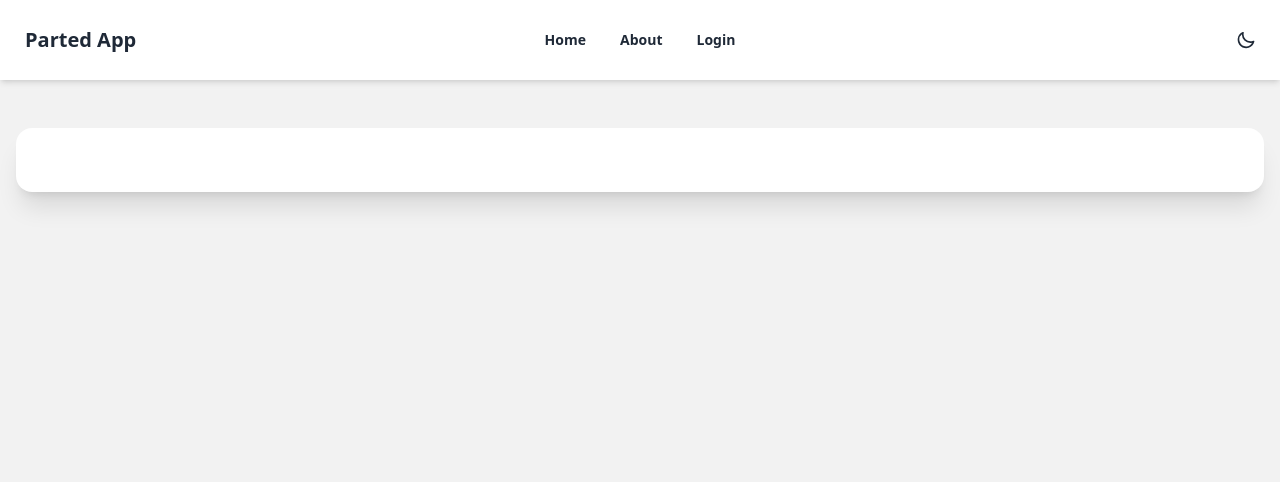
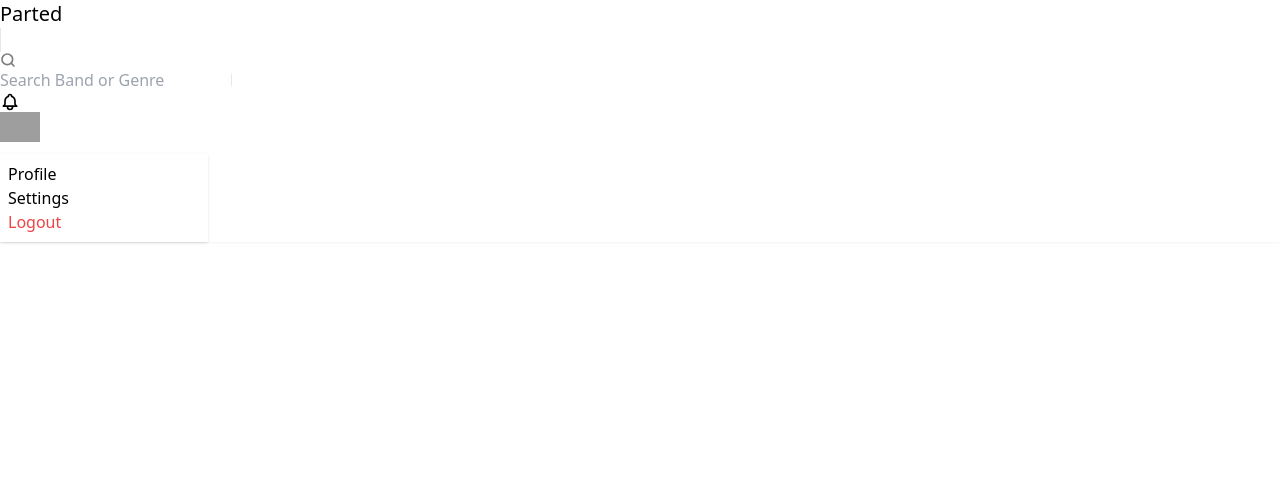
Before and after one commit to gopar/parted, a Django app: template apps/templates/base/base.html in a window 1280 px wide. Shown: the top 482 px of the page. Run offline with Django 5.2, Linux system fonts and the light colour scheme; the template is opened without the code that fills it, so the values that code supplies are empty; some libraries are stand-ins or nearby versions; grey boxes are pictures that could not be loaded.

Commit message:
Decent looking login landing page

```diff
--- a/apps/templates/base/base.html
+++ b/apps/templates/base/base.html
@@ -20,39 +20,71 @@
     {% block extra_head %}
     {% endblock extra_head %}
 
+
+    <!-- Seems to break with tailwind 4 even though docs say its the main target?? -->
+    <!-- <script src="https://cdn.jsdelivr.net/npm/@tailwindcss/browser@4.0.9"></script> -->
     <script src="https://cdn.tailwindcss.com"></script>
-    <link rel="stylesheet" href="https://cdnjs.cloudflare.com/ajax/libs/daisyui/4.12.23/full.css"
-          type="text/css"
-          media="screen" />
+    <link href="https://cdn.jsdelivr.net/npm/daisyui@5.0.0" rel="stylesheet" type="text/css" />
+    <link href="https://cdn.jsdelivr.net/npm/daisyui@5.0.0/themes.css" rel="stylesheet" type="text/css" />
   </head>
+
   <body class="flex flex-col min-h-screen bg-base-200 text-base-content">
     {# Navigation bar #}
-    <nav class="navbar bg-base-100 shadow-md">
+    <nav class="navbar bg-base-100 shadow-sm">
+      <!-- Left: App Name -->
       <div class="navbar-start">
-        <a class="btn btn-ghost text-xl" href="{% url 'index' %}">Parted App</a>
+        <a class="btn btn-ghost text-xl">Parted</a>
       </div>
 
-      <div class="navbar-center hidden lg:flex">
-        <ul class="menu menu-horizontal px-1">
-          {% include "base/partials/menu_items.html" with btn_class="btn btn-ghost" %}
-        </ul>
+      <!-- Center: Search Bar -->
+      <div class="navbar-center w-1/2">
+        <label class="input w-full border rounded-lg">
+          <svg class="h-[1em] opacity-50" xmlns="http://www.w3.org/2000/svg" viewBox="0 0 24 24"><g stroke-linejoin="round" stroke-linecap="round" stroke-width="2.5" fill="none" stroke="currentColor"><circle cx="11" cy="11" r="8"></circle><path d="m21 21-4.3-4.3"></path></g></svg>
+          <input type="search" required placeholder="Search Band or Genre"/>
+        </label>
       </div>
 
-      <div class="navbar-end">
-        <label class="swap swap-rotate mr-4">
-          <input type="checkbox" class="theme-controller" value="dark" />
-          <svg class="swap-on fill-current w-5 h-5" xmlns="http://www.w3.org/2000/svg" viewBox="0 0 24 24"><path d="M5.64,17l-.71.71a1,1,0,0,0,0,1.41,1,1,0,0,0,1.41,0l.71-.71A1,1,0,0,0,5.64,17ZM5,12a1,1,0,0,0-1-1H3a1,1,0,0,0,0,2H4A1,1,0,0,0,5,12Zm7-7a1,1,0,0,0,1-1V3a1,1,0,0,0-2,0V4A1,1,0,0,0,12,5ZM5.64,7.05a1,1,0,0,0,.7.29,1,1,0,0,0,.71-.29,1,1,0,0,0,0-1.41l-.71-.71A1,1,0,0,0,4.93,6.34Zm12,.29a1,1,0,0,0,.7-.29l.71-.71a1,1,0,1,0-1.41-1.41L17,5.64a1,1,0,0,0,0,1.41A1,1,0,0,0,17.66,7.34ZM21,11H20a1,1,0,0,0,0,2h1a1,1,0,0,0,0-2Zm-9,8a1,1,0,0,0-1,1v1a1,1,0,0,0,2,0V20A1,1,0,0,0,12,19ZM18.36,17A1,1,0,0,0,17,18.36l.71.71a1,1,0,0,0,1.41,0,1,1,0,0,0,0-1.41ZM12,6.5A5.5,5.5,0,1,0,17.5,12,5.51,5.51,0,0,0,12,6.5Zm0,9A3.5,3.5,0,1,1,15.5,12,3.5,3.5,0,0,1,12,15.5Z"/></svg>
-          <svg class="swap-off fill-current w-5 h-5" xmlns="http://www.w3.org/2000/svg" viewBox="0 0 24 24"><path d="M21.64,13a1,1,0,0,0-1.05-.14,8.05,8.05,0,0,1-3.37.73A8.15,8.15,0,0,1,9.08,5.49a8.59,8.59,0,0,1,.25-2A1,1,0,0,0,8,2.36,10.14,10.14,0,1,0,22,14.05,1,1,0,0,0,21.64,13Zm-9.5,6.69A8.14,8.14,0,0,1,7.08,5.22v.27A10.15,10.15,0,0,0,17.22,15.63a9.79,9.79,0,0,0,2.1-.22A8.11,8.11,0,0,1,12.14,19.73Z"/></svg>
-        </label>
+      <!-- Right: Alert Button & Profile Dropdown -->
+      <div class="navbar-end gap-2">
+        <!-- Alert Button -->
+        <a href="#" class="btn btn-ghost btn-circle">
+          <div class="indicator">
+            <svg
+              xmlns="http://www.w3.org/2000/svg"
+              class="h-5 w-5"
+              fill="none"
+              viewBox="0 0 24 24"
+              stroke="currentColor"
+            >
+              <path
+                stroke-linecap="round"
+                stroke-linejoin="round"
+                stroke-width="2"
+                d="M15 17h5l-1.405-1.405A2.032 2.032 0 0118 14.158V11a6.002 6.002 0 00-4-5.659V5a2 2 0 10-4 0v.341C7.67 6.165 6 8.388 6 11v3.159c0 .538-.214 1.055-.595 1.436L4 17h5m6 0v1a3 3 0 11-6 0v-1m6 0H9"
+              />
+            </svg>
+            <span class="badge badge-xs badge-primary indicator-item"></span>
+          </div>
+        </a>
 
-        <div class="lg:hidden dropdown dropdown-end">
-          <label tabindex="0" class="btn btn-ghost">
-            <svg class="w-6 h-6" xmlns="http://www.w3.org/2000/svg" fill="none" viewBox="0 0 24 24" stroke="currentColor">
-              <path stroke-linecap="round" stroke-linejoin="round" stroke-width="2" d="M4 6h16M4 12h16m-7 6h7" />
-            </svg>
-          </label>
-          <ul tabindex="0" class="menu menu-sm dropdown-content mt-3 z-[1] p-2 shadow bg-base-100 rounded-box w-52">
-            {% include "base/partials/menu_items.html" %}
+        <!-- Profile Dropdown -->
+        <div class="dropdown dropdown-end">
+          <div tabindex="0" role="button" class="btn btn-ghost btn-circle avatar">
+            <div class="w-10 rounded-full">
+              <img
+                alt="User Avatar"
+                src="https://img.daisyui.com/images/stock/photo-1534528741775-53994a69daeb.webp"
+              />
+            </div>
+          </div>
+          <ul
+            tabindex="0"
+            class="menu dropdown-content bg-base-100 rounded-box z-10 mt-3 w-52 p-2 shadow"
+          >
+            <li><a>Profile</a></li>
+            <li><a>Settings</a></li>
+            <div class="divider m-0"></div>
+            <li><a class="text-red-500">Logout</a></li>
           </ul>
         </div>
       </div>
--- a/apps/templates/base/partials/menu_items.html
+++ b/apps/templates/base/partials/menu_items.html
@@ -1,7 +1,12 @@
 <li><a {% if btn_class %}class="{{ btn_class }}"{% endif %} href="{% url 'index' %}">Home</a></li>
 <li><a {% if btn_class %}class="{{ btn_class }}"{% endif %} href="{% url 'about' %}">About</a></li>
 {% if user.is_authenticated %}
-  <li><a {% if btn_class %}class="{{ btn_class }}"{% endif %} href="{% url 'account_logout' %}">Logout</a></li>
+  <li>
+    <form id="logout-form" action="{% url 'account_logout' %}" method="POST" {% if btn_class %}class="{{ btn_class }}"{% endif %}>
+        {% csrf_token %}
+      <button type="submit">Logout</button>
+    </form>
+  </li>
 {% else %}
   <li><a {% if btn_class %}class="{{ btn_class }}"{% endif %} href="{% url 'account_login' %}">Login</a></li>
 {% endif %}
```
Lines whose indentation alone changed are shown as unchanged.
